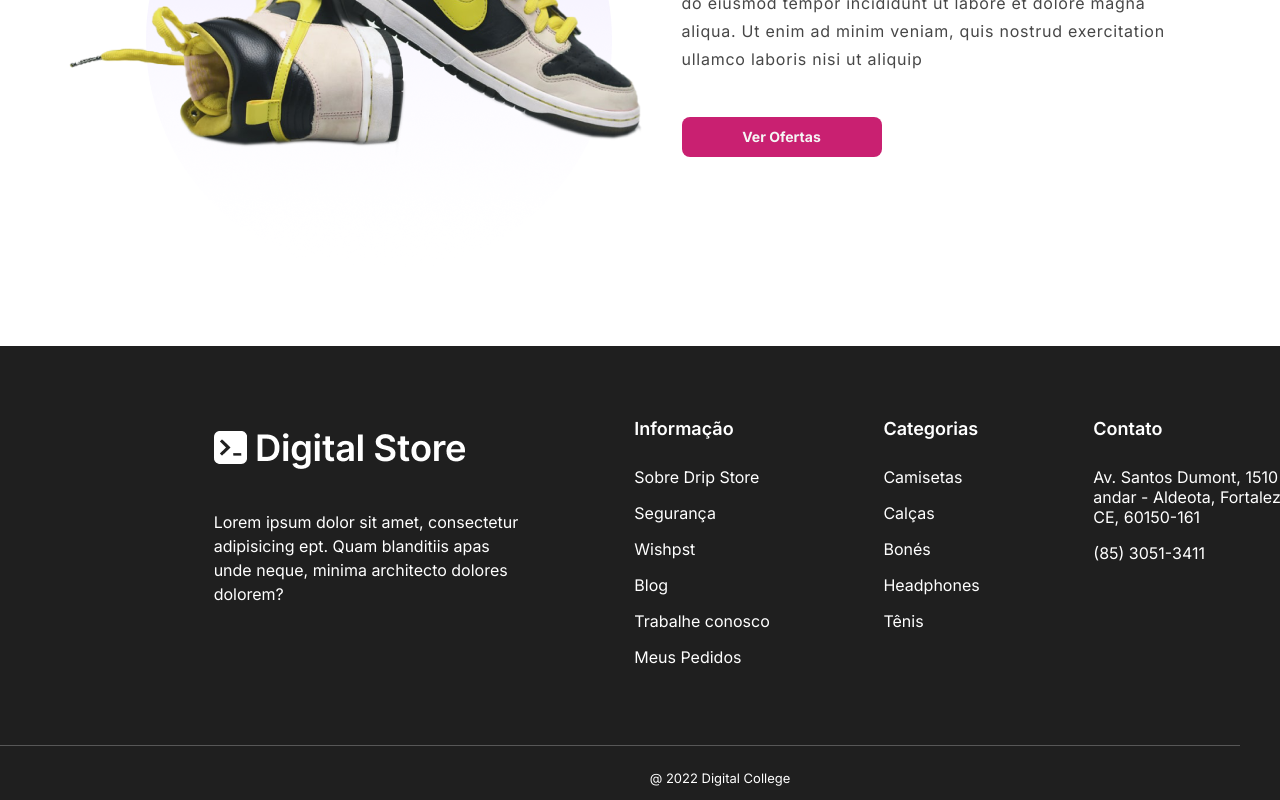
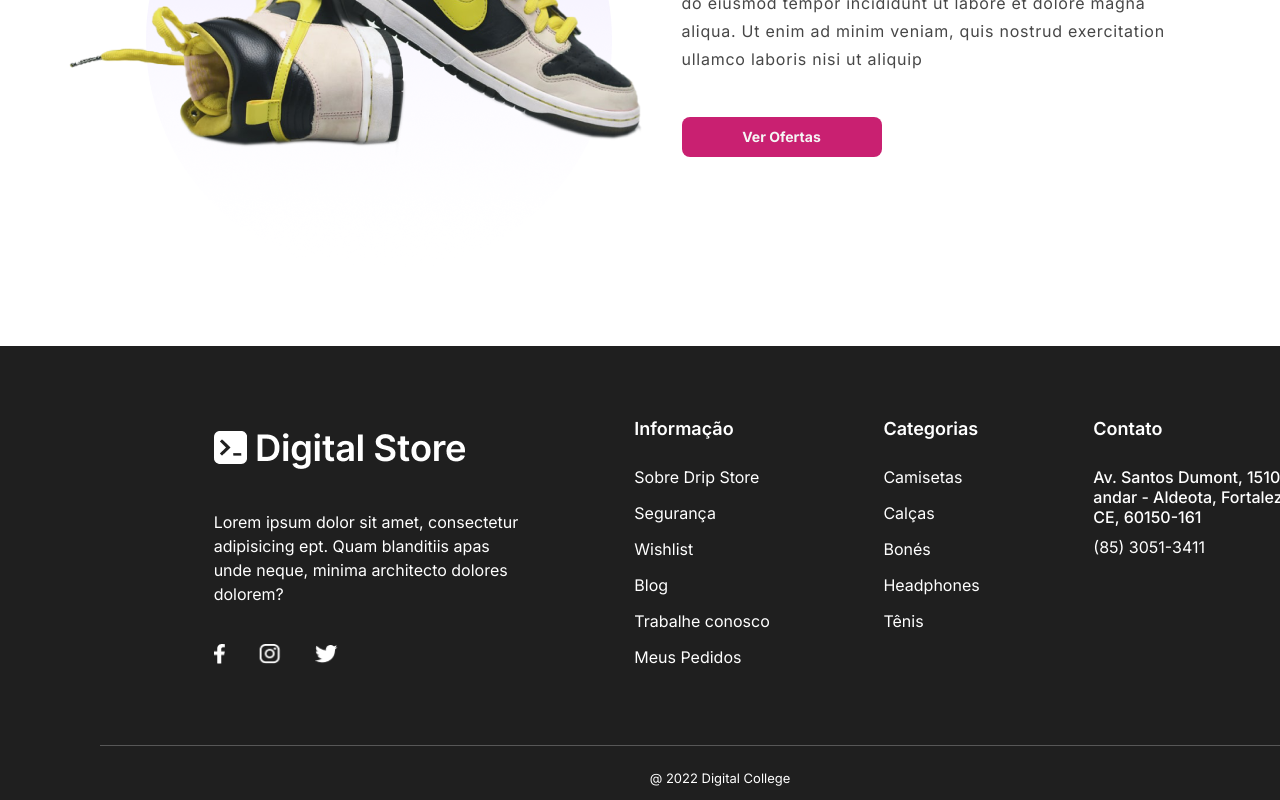
Before and after one commit to JohnyMax42/projeto-drip-store, a React (Vite) app: page / in a window 1280 px wide. Shown: the part 2755-3555 px from the top of the page. Built offline with nearby package versions, Linux system fonts and the light colour scheme.

Commit message:
correções

```diff
--- a/src/App.css
+++ b/src/App.css
@@ -1,7 +1,7 @@
 #root {
   max-width: 1440px;
   width: 1440px;
-  margin: 0 auto;
+  margin: auto;
   padding: 0;
   text-align: center;
 }
--- a/src/components/Footer/Footer.jsx
+++ b/src/components/Footer/Footer.jsx
@@ -1,6 +1,18 @@
 import './FooterStyle.css'
 import logo2 from '../../assets/logo2.png'
-// import redesSociais from '../src/assets/redesSociais.png'
+import styled from 'styled-components'
+import Cores from "../Cores";
+import redesSociais from '../../assets/redesSociais.png'
+
+const Link = styled.a`
+    color: white;
+
+    &:hover{
+        color: ${Cores.primary};
+    }
+
+
+`
 
 export default function Footer() {
 
@@ -11,13 +23,13 @@ export default function Footer() {
                 <div>
                     <img id="logo2" src={logo2} alt="logo2" />
                     <p id='textoFooter'>Lorem ipsum dolor sit amet, consectetur adipisicing ept. Quam blanditiis apas unde neque, minima architecto dolores dolorem?</p>
-                    {/* <img id="redesSociais" src={redesSociais} alt="Redes Sociais" /> */}
+                    <img id="redesSociais" src={redesSociais} alt="Redes Sociais" />
                 </div>
                 <div className='sessoes'>
                     <p className='tituloSessoes'>Informação</p>
                     <p>Sobre Drip Store</p>
                     <p>Segurança</p>
-                    <p>Wishpst</p>
+                    <p>Wishlist</p>
                     <p>Blog</p>
                     <p>Trabalhe conosco</p>
                     <p>Meus Pedidos</p>
@@ -32,8 +44,8 @@ export default function Footer() {
                 </div>
                 <div className='sessoes'>
                     <p className='tituloSessoes'>Contato</p>
-                    <p>Av. Santos Dumont, 1510 - 1 andar - Aldeota, Fortaleza - CE, 60150-161</p>
-                    <p>(85) 3051-3411</p>
+                    <Link style={{ paddingBottom: 10 }} href="https://www.google.com.br/maps/place/Manhattan+Square+Garden/@-3.7327059,-38.5130634,17z/data=!3m1!4b1!4m6!3m5!1s0x7c7485ec14d7791:0xe0279af6a0507e9!8m2!3d-3.7327113!4d-38.5104885!16s%2Fg%2F11bw2_h04b?hl=pt-BR&entry=ttu" target="_blank">Av. Santos Dumont, 1510 - 1 andar - Aldeota, Fortaleza - CE, 60150-161</Link>
+                    <p style={{ paddingTop: 10 }}>(85) 3051-3411</p>
                 </div>
             </div>
             <hr id='linhaFooter' width="1240px" size="1px" />
--- a/src/components/Footer/FooterStyle.css
+++ b/src/components/Footer/FooterStyle.css
@@ -1,4 +1,4 @@
-.caixaFooter{
+.caixaFooter {
     width: 1440px;
     height: 454px;
     margin: 0px;
@@ -7,7 +7,8 @@
     font-size: 13px;
     background-color: rgba(31, 31, 31, 1);
 }
-.caixaFooterDois{
+
+.caixaFooterDois {
     width: 1440px;
     height: 383px;
     margin: 0px;
@@ -20,38 +21,51 @@
     align-items: first baseline;
     justify-content: space-evenly;
 }
-#logo2{
+
+#logo2 {
     width: 253px;
     height: 44px;
     margin-top: 35px;
     margin-left: 100px;
 }
-#textoFooter{
+
+#textoFooter {
     width: 307px;
     height: 78px;
     margin-top: 40px;
     margin-left: 100px;
 }
-#redesSociais{
+
+#redesSociais {
     width: 124px;
     height: 20px;
     margin-top: 40px;
     margin-left: 100px;
 }
-.sessoes{
+
+
+.sessoes {
     max-width: 233px;
     max-height: 78px;
     line-height: normal;
 }
-.tituloSessoes{
+
+.sessoes p:not(.tituloSessoes):hover {
+    color: var(--cor-primary);
+    cursor: pointer;
+}
+
+.tituloSessoes {
     font-weight: 600;
     font-size: 18px;
     margin-top: 72px;
     margin-bottom: 28px;
 }
-#linhaFooter{
+
+#linhaFooter {
     background-color: rgba(255, 255, 255, 0.3);
     margin-bottom: 23px;
     width: 1240px;
     height: 1px;
+    margin-left: 100px;
 }
```
